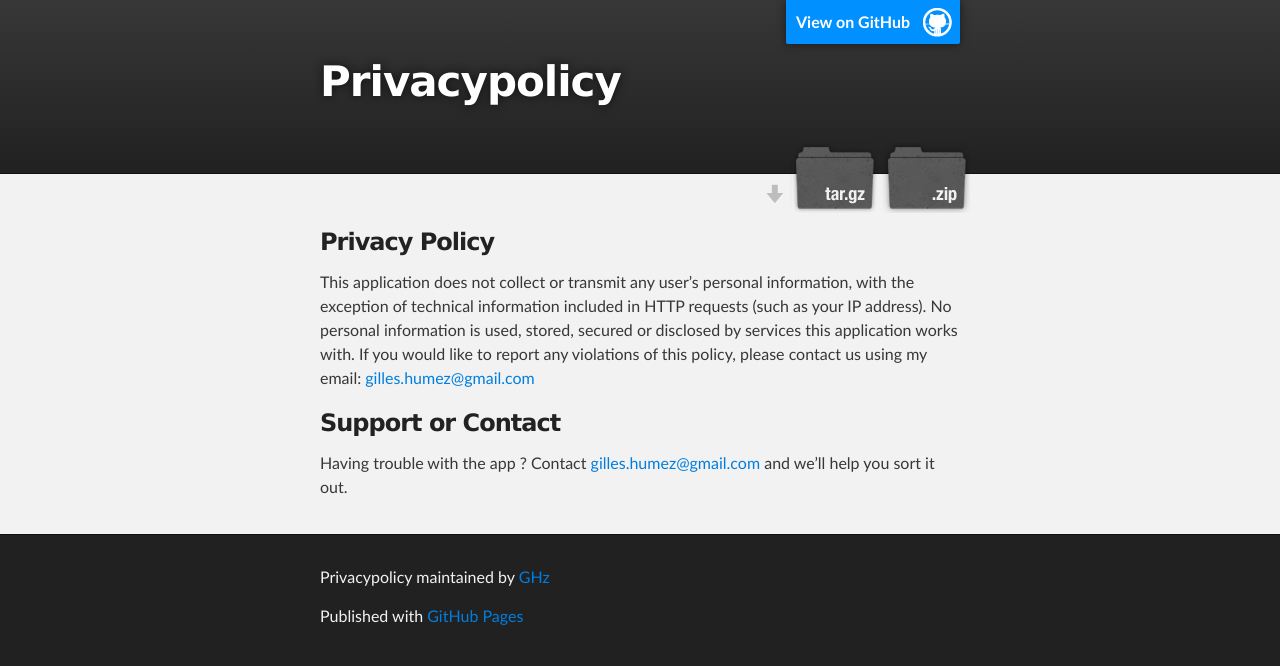
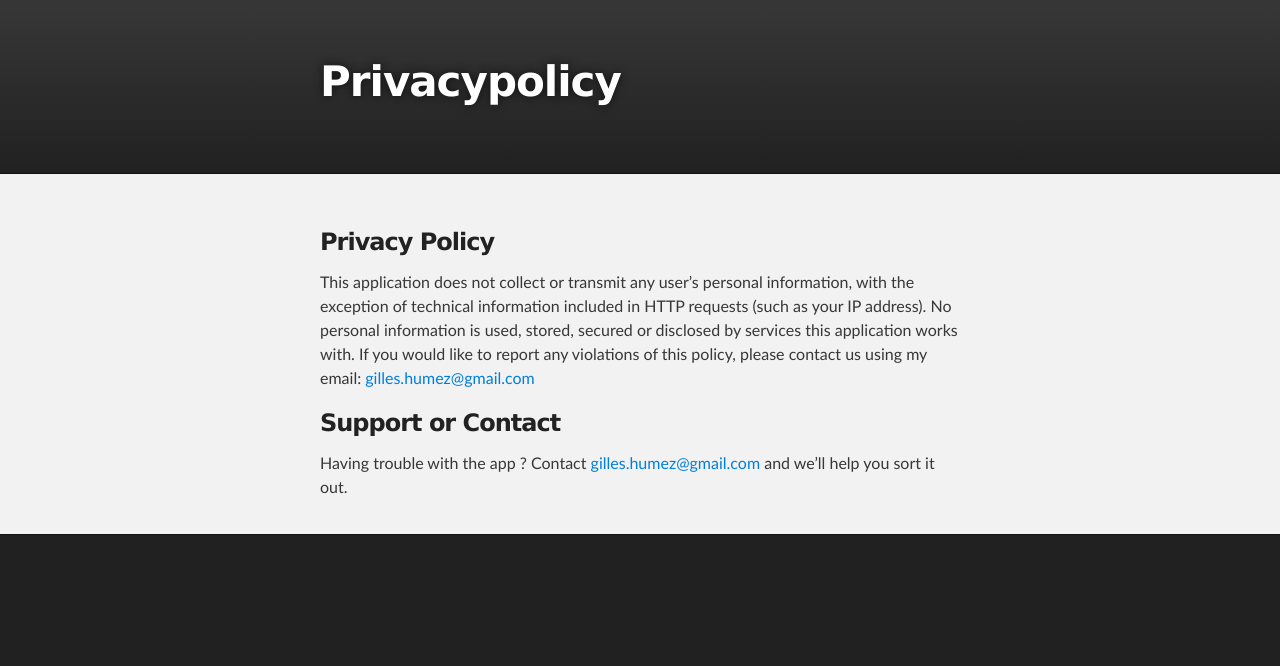
Before and after one commit to ghz/wp-privacy-policy, a plain HTML site: page index.html in a window 1280 px wide. Drawn offline with Linux system fonts and the light colour scheme.

Commit message:
Add the PP

```diff
--- a/index.html
+++ b/index.html
@@ -16,15 +16,9 @@
     <!-- HEADER -->
     <div id="header_wrap" class="outer">
         <header class="inner">
-          <a id="forkme_banner" href="https://github.com/GHz/PrivacyPolicy">View on GitHub</a>
-
           <h1 id="project_title">Privacypolicy</h1>
           <h2 id="project_tagline"></h2>
 
-            <section id="downloads">
-              <a class="zip_download_link" href="https://github.com/GHz/PrivacyPolicy/zipball/master">Download this project as a .zip file</a>
-              <a class="tar_download_link" href="https://github.com/GHz/PrivacyPolicy/tarball/master">Download this project as a tar.gz file</a>
-            </section>
         </header>
     </div>
 
@@ -44,8 +38,8 @@
     <!-- FOOTER  -->
     <div id="footer_wrap" class="outer">
       <footer class="inner">
-        <p class="copyright">Privacypolicy maintained by <a href="https://github.com/GHz">GHz</a></p>
-        <p>Published with <a href="http://pages.github.com">GitHub Pages</a></p>
+
+
       </footer>
     </div>
 
```
